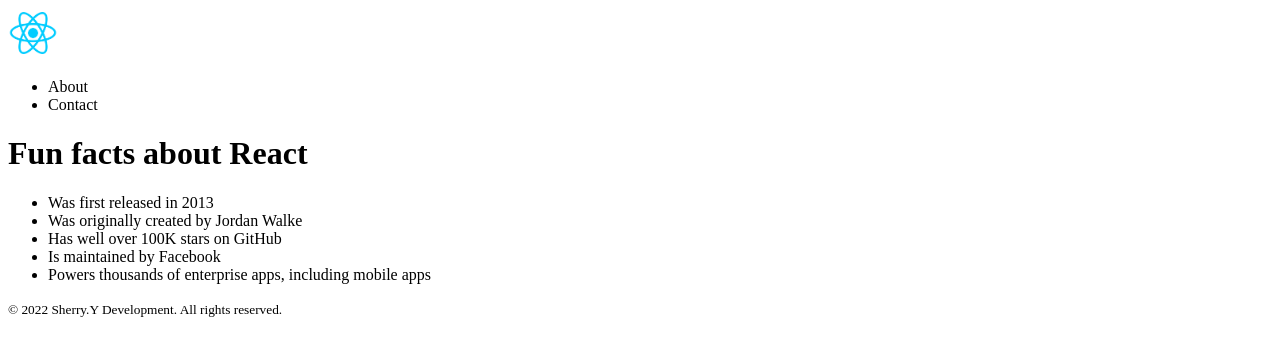
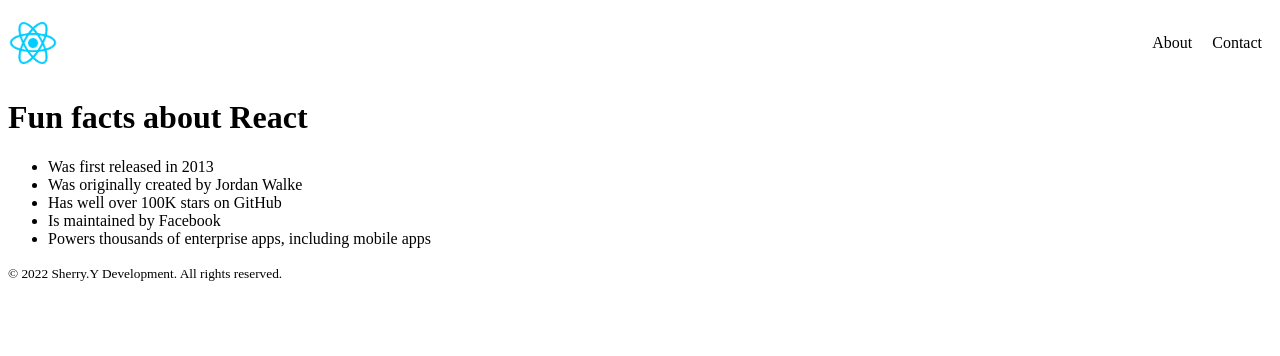
Before and after one commit to sherryysj/ReactJSRecap, a JavaScript app in the folder ReactInfoSite/: page / in a window 1280 px wide. Shown: the top 356 px of the page. Built offline with nearby package versions, Linux system fonts and the light colour scheme; the HTML template or start-up script is replaced by a standard one.

Commit message:
update style of nav bar

```diff
--- a/ReactInfoSite/src/App.js
+++ b/ReactInfoSite/src/App.js
@@ -1,6 +1,7 @@
 import Content from "./Components/Content";
 import Footer from "./Components/Footer";
 import Header from "./Components/Header";
+import "./Style/style.css";
 
 function App() {
   return (
--- a/ReactInfoSite/src/Components/Header.js
+++ b/ReactInfoSite/src/Components/Header.js
@@ -2,9 +2,9 @@
 function Header() {
     return(
         <header>
-            <nav>
+            <nav className="nav">
                 <img src="assets/images/react-logo.png" style={{width:"50px",height:"50px"}} alt="react logo" />
-                <ul>
+                <ul className="nav-items">
                     <li>About</li>
                     <li>Contact</li>
                 </ul>
--- /dev/null
+++ b/ReactInfoSite/src/Style/style.css
@@ -0,0 +1,14 @@
+.nav {
+  display: flex;
+  justify-content: space-between;
+  align-items: center;
+}
+
+.nav-items {
+  list-style: none;
+  display: flex;
+}
+
+.nav-items > li {
+  padding: 10px;
+}
```
